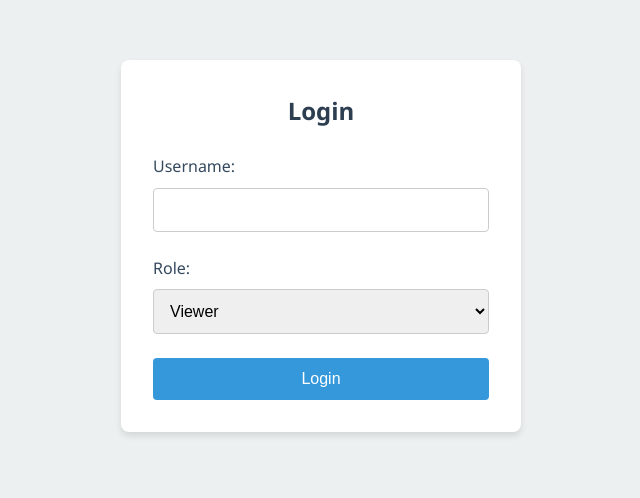
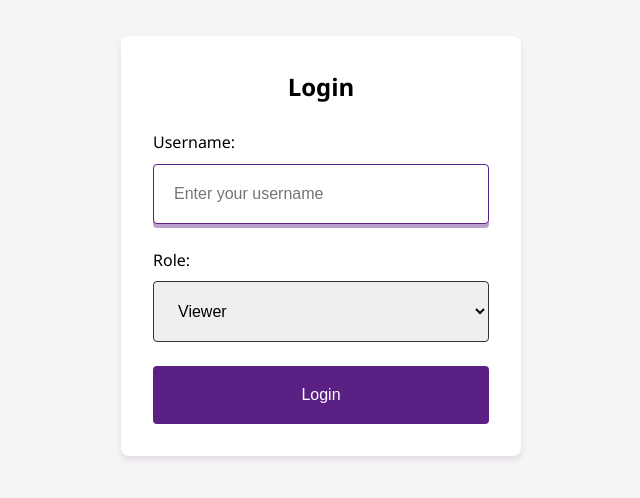
Before and after one commit to designyamah/react-task2, a React (Vite) app: page /login in a window 1280 px wide. Shown: the part 154-652 px from the top of the page, without its empty margins (319-959 px from the left). Built offline with nearby package versions, Linux system fonts and the light colour scheme.

Commit message:
style update

```diff
--- a/src/index.css
+++ b/src/index.css
@@ -8,7 +8,7 @@ body {
   font-family: "Segoe UI", Tahoma, Geneva, Verdana, sans-serif;
   line-height: 1.6;
   background-color: #f5f5f5;
-  color: #333;
+  color: #000000;
 }
 
 button {
--- a/src/pages/Login.tsx
+++ b/src/pages/Login.tsx
@@ -30,8 +30,10 @@ const LoginPage: React.FC = () => {
               type="text"
               id="username"
               value={username}
+              placeholder="Enter your username"
               onChange={(e) => setUsername(e.target.value)}
               required
+              autoFocus
             />
           </div>
 
--- a/src/styles/Login.css
+++ b/src/styles/Login.css
@@ -3,21 +3,19 @@
   justify-content: center;
   align-items: center;
   min-height: 100vh;
-  background-color: #ecf0f1;
 }
 
 .login-card {
   background-color: white;
   padding: 2rem;
   border-radius: 8px;
-  box-shadow: 0 4px 6px rgba(0, 0, 0, 0.1);
+  box-shadow: 0 4px 6px rgba(123, 69, 160, 0.138);
   width: 100%;
   max-width: 400px;
 }
 
 .login-card h2 {
   text-align: center;
-  color: #2c3e50;
   margin-bottom: 1.5rem;
 }
 
@@ -29,22 +27,29 @@
   display: block;
   margin-bottom: 0.5rem;
   font-weight: 500;
-  color: #34495e;
 }
 
 .form-group input,
 .form-group select {
   width: 100%;
-  padding: 0.75rem;
-  border: 1px solid #ccc;
+  padding: 1.25rem;
+  font-size: 1rem;
   border-radius: 4px;
-  font-size: 1rem;
+  border: 1px solid #333;
+}
+
+.form-group input:focus,
+.form-group select:focus {
+  border: 1px solid #5b2083;
+  box-shadow: 0 4px 0px rgba(123, 69, 160, 0.512);
+
+  outline: none;
 }
 
 .login-button {
   width: 100%;
-  padding: 0.75rem;
-  background-color: #3498db;
+  padding: 1.25rem;
+  background-color: #5b2083;
   color: white;
   border: none;
   border-radius: 4px;
@@ -55,5 +60,5 @@
 }
 
 .login-button:hover {
-  background-color: #2980b9;
+  background-color: #7b45a0;
 }
--- a/src/styles/Navbar.css
+++ b/src/styles/Navbar.css
@@ -40,7 +40,7 @@
 }
 
 .logout-button {
-  background-color: #e74c3c;
+  background-color: #5b2083;
   color: white;
   border: none;
   padding: 0.5rem 1rem;
@@ -50,5 +50,5 @@
 }
 
 .logout-button:hover {
-  background-color: #c0392b;
+  background-color: #7b45a0;
 }
```
